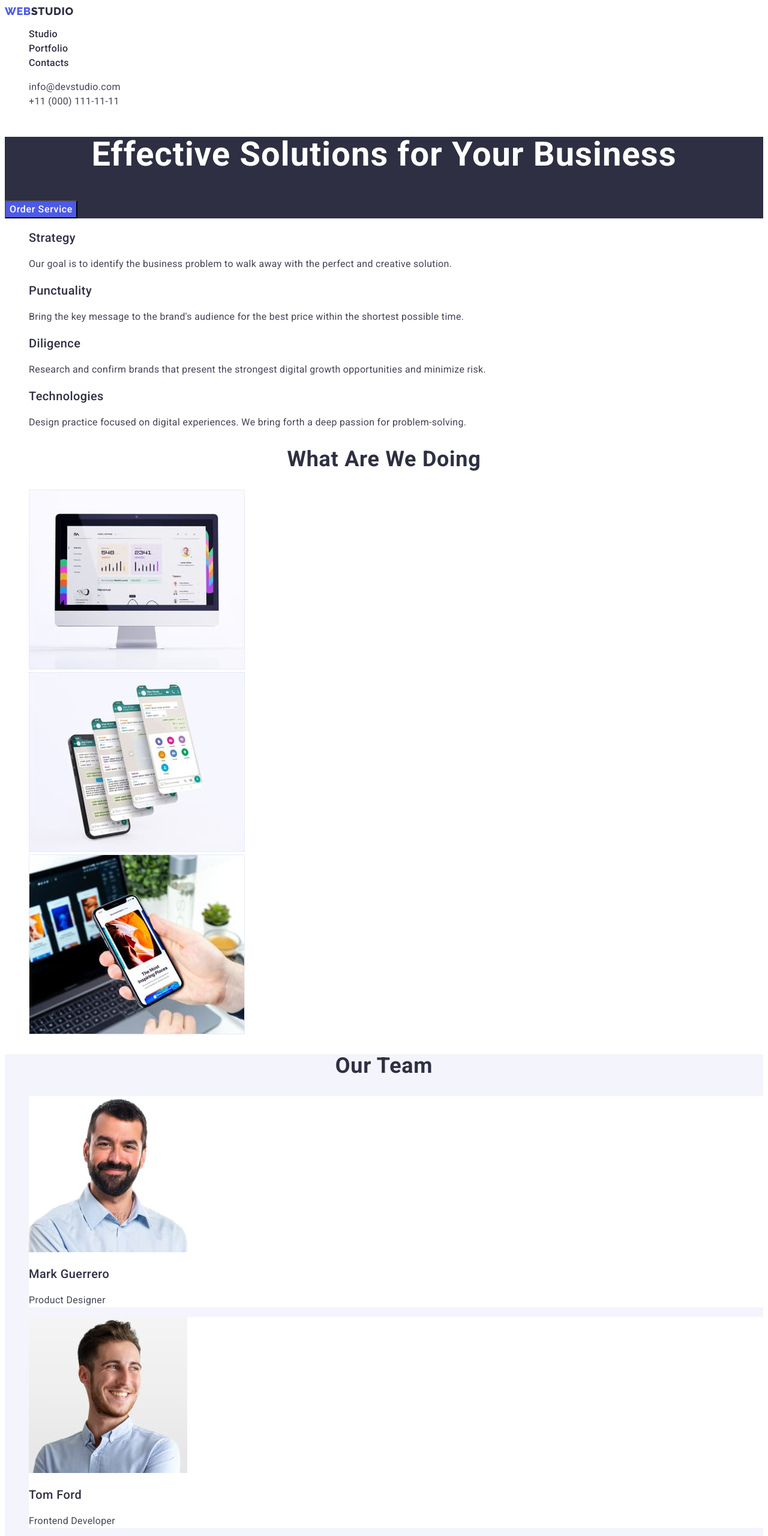
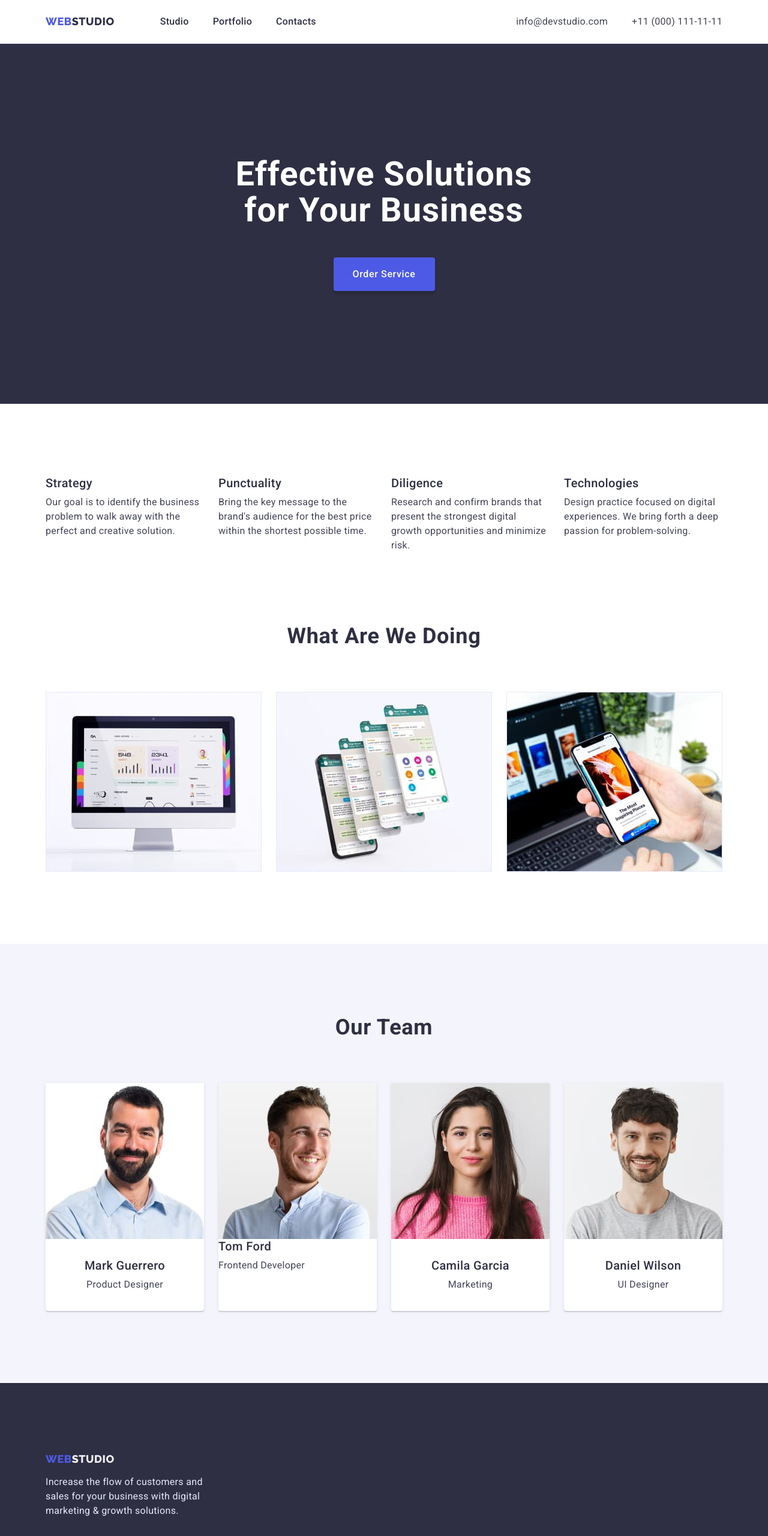
Before and after one commit to SvitlanaParyiska/SvitlanaParyiska-goit-markup-hw-03, a plain HTML site: page index.html in a window 1280 px wide. Shown: the top 2560 px of the page at 60% size. Drawn offline with nearby package versions, Linux system fonts and the light colour scheme.

Commit message:
flex-box

```diff
--- a/css/styles.css
+++ b/css/styles.css
@@ -1,16 +1,31 @@
 :root {
   --primary-text-color: #434455;
   --title-text-color: #2e2f42;
-  --accent-color: #4d5ae5;
+  --accent-text-color: #4d5ae5;
+  --secondary-text-color: #ffffff;
+  --hover-text-color: #404bbf;
+  --footer-text-color: #e7e9fc;
+  --logo-footer-text-color: #f4f4fd;
   --primary-bg-color: #ffffff;
   --secondary-bg-color: #2e2f42;
   --accent-bg-color: #f4f4fd;
+  --button-bg-hero-color: #4d5ae5;
+  --button-bg-hover-color: #404bbf;
 }
 
-body {
-  font-family: Roboto, sans-serif;
-  color: var(--primary-text-color);
-  background-color: var(--primary-bg-color);
+p,
+h1,
+h2,
+h3,
+h4,
+h5,
+h6 {
+  margin: 0;
+}
+
+ul {
+  margin: 0;
+  padding: 0;
 }
 
 .list {
@@ -21,23 +36,90 @@ body {
   text-decoration: none;
 }
 
+.button {
+  cursor: pointer;
+}
+
+.address-contact {
+  font-style: normal;
+}
+
+img {
+  display: block;
+  max-width: 100%;
+  height: auto;
+}
+
+body {
+  font-family: Roboto, sans-serif;
+  color: var(--primary-text-color);
+  background-color: var(--primary-bg-color);
+}
+
+.visually-hidden {
+  position: absolute;
+  width: 1px;
+  height: 1px;
+  margin: -1px;
+  border: 0;
+  padding: 0;
+  white-space: nowrap;
+  clip-path: inset(100%);
+  clip: rect(0 0 0 0);
+  overflow: hidden;
+}
+
 .link:hover,
 .link:focus,
 .button:hover,
 .button:focus {
-  color: #404bbf;
+  color: var(--hover-text-color);
 }
 
-button {
-  cursor: pointer;
+.container {
+  max-width: 1158px;
+  padding: 0 15px;
+  margin: 0 auto;
+}
+
+.section {
+  padding-top: 120px;
+  padding-bottom: 120px;
 }
 
 /* header */
 
+.header {
+  border-bottom: 1px solid #e7e9fc;
+}
+
 .address-link {
+  display: block;
+  padding-top: 24px;
+  padding-bottom: 24px;
+
   line-height: 1.5;
   letter-spacing: 0.02em;
-  color: #434455;
+  color: var(--primary-text-color);
+}
+
+.address-list {
+  display: flex;
+  gap: 40px;
+}
+
+.navigation-list {
+  display: flex;
+  gap: 40px;
+}
+
+.header .container {
+  display: flex;
+  align-items: center;
+}
+
+.header-navigation {
+  display: flex;
 }
 
 .logo {
@@ -45,18 +127,26 @@ button {
 }
 
 .logo-link {
+  display: flex;
+  align-items: center;
+  margin-right: 76px;
+  padding-top: 24px;
+  padding-bottom: 24px;
+
   font-family: 'Raleway', sans-serif;
   font-weight: 800;
   font-size: 18px;
   line-height: 1.17;
-  display: flex;
-  align-items: center;
   letter-spacing: 0.03em;
   text-transform: uppercase;
-  color: var(--accent-color);
+  color: var(--accent-text-color);
 }
 
 .nav-link {
+  display: block;
+  padding-top: 24px;
+  padding-bottom: 24px;
+
   font-weight: 500;
   font-size: 16px;
   line-height: 1.5;
@@ -66,37 +156,73 @@ button {
 
 .address-contact {
   font-style: normal;
+  margin-left: auto;
 }
 
 /* section hero */
+
 .hero {
   background-color: var(--secondary-bg-color);
+  padding-top: 188px;
+  padding-bottom: 188px;
+  text-align: center;
 }
+
 .hero-title {
+  margin-bottom: 48px;
+  margin-left: auto;
+  margin-right: auto;
+  max-width: 496px;
+
   font-size: 56px;
   line-height: 1.07;
-  text-align: center;
   letter-spacing: 0.02em;
-  color: #ffffff;
+  color: var(--secondary-text-color);
 }
 
 .hero-button {
-  font-family: 'Roboto', sans-serif;
-  color: #ffffff;
-  background-color: #4d5ae5;
+  display: block;
+  padding-top: 16px;
+  padding-bottom: 16px;
+  margin-left: auto;
+  margin-right: auto;
+  min-width: 169px;
+
+  font-family: inherit;
+  color: var(--secondary-text-color);
+  background-color: var(--button-bg-hero-color);
   font-weight: 500;
   font-size: 16px;
   line-height: 1.5;
   letter-spacing: 0.04em;
+  box-shadow: 0px 4px 4px rgba(0, 0, 0, 0.15);
+  border-radius: 4px;
+  border: none;
 }
 
 /* section advantages */
+
+.advantages {
+  padding-top: 120px;
+}
+
+.advantages-list {
+  display: flex;
+  gap: 24px;
+}
+
 .advantages-title {
+  margin-bottom: 8px;
+
   font-weight: 500;
   font-size: 20px;
   line-height: 1.2;
   letter-spacing: 0.02em;
   color: var(--title-text-color);
+}
+
+.advantages-item {
+  width: calc((100% - 3 * 24px) / 4);
 }
 
 .advantages-text {
@@ -106,7 +232,14 @@ button {
 
 /* section examples */
 
+.examples-list {
+  display: flex;
+  gap: 24px;
+}
+
 .examples-title {
+  margin-bottom: 72px;
+
   font-size: 36px;
   line-height: 1.11;
   text-align: center;
@@ -123,9 +256,14 @@ button {
 
 .team-item {
   background-color: var(--primary-bg-color);
+  box-shadow: 0px 1px 6px rgba(46, 47, 66, 0.08),
+    0px 1px 1px rgba(46, 47, 66, 0.16), 0px 2px 1px rgba(46, 47, 66, 0.08);
+  border-radius: 0px 0px 4px 4px;
 }
 
 .team-title {
+  margin-bottom: 72px;
+
   font-size: 36px;
   line-height: 1.11;
   text-align: center;
@@ -134,12 +272,24 @@ button {
   color: var(--title-text-color);
 }
 
+.team-box {
+  padding: 32px 16px;
+  text-align: center;
+}
+
 .employee-title {
+  margin-bottom: 8px;
+
   font-weight: 500;
   font-size: 20px;
   line-height: 1.2;
   letter-spacing: 0.02em;
   color: var(--title-text-color);
+}
+
+.team-list {
+  display: flex;
+  gap: 24px;
 }
 
 .team-text {
@@ -150,27 +300,60 @@ button {
 
 /* section samples */
 
+.radiobutton-list {
+  margin-bottom: 72px;
+  display: flex;
+  justify-content: center;
+  gap: 24px;
+}
+.samples {
+  padding-top: 96px;
+  padding-bottom: 120px;
+}
+
+.samples-list {
+  display: flex;
+  flex-wrap: wrap;
+  gap: 48px 24px;
+}
+
+.samples-item {
+  width: calc((100% - 2 * 24px) / 3);
+}
+
+.samples-box {
+  padding-top: 32px;
+  padding-bottom: 32px;
+  padding-left: 16px;
+
+  border: 1px solid #e7e9fc;
+  border-top: none;
+}
+
 .samples-button {
-  font-family: 'Roboto', sans-serif;
+  padding: 12px 24px;
+
+  font-family: inherit;
   font-weight: 500;
   font-size: 16px;
   line-height: 1.5;
-  display: flex;
   align-items: center;
   text-align: center;
   letter-spacing: 0.04em;
-  color: var(--accent-color);
-  background: #f4f4fd;
+  color: var(--accent-text-color);
+  background: var(--accent-bg-color);
   border: 1px solid #e7e9fc;
   border-radius: 4px;
 }
 
 .samples-button:hover,
 .samples-button:focus {
-  color: #ffffff;
-  background-color: #404bbf;
+  color: var(--secondary-text-color);
+  background-color: var(--button-bg-hover-color);
 }
 .samples-title {
+  margin-bottom: 8px;
+
   font-weight: 500;
   font-size: 20px;
   line-height: 1.2;
@@ -181,33 +364,41 @@ button {
 .samples-text {
   line-height: 1.5;
   letter-spacing: 0.02em;
-  color: #434455;
+  color: var(--primary-text-color);
 }
 
 /* footer */
 
 .footer {
+  padding-top: 100px;
+  padding-bottom: 100px;
+
   background-color: var(--secondary-bg-color);
 }
 
 .footer-text {
+  max-width: 264px;
+
   line-height: 1.5;
   letter-spacing: 0.02em;
-  color: #e7e9fc;
+  color: var(--footer-text-color);
 }
 
 .footer-logo {
+  padding-top: 16px;
+  padding-bottom: 16px;
+
   font-family: 'Raleway', sans-serif;
   font-weight: 800;
   font-size: 18px;
   line-height: 1.17;
-  display: flex;
+  display: inline-block;
   align-items: center;
   letter-spacing: 0.03em;
   text-transform: uppercase;
-  color: var(--accent-color);
+  color: var(--accent-text-color);
 }
 
 .logo-studio {
-  color: #f4f4fd;
+  color: var(--logo-footer-text-color);
 }
--- a/index.html
+++ b/index.html
@@ -11,10 +11,18 @@
       href="https://fonts.googleapis.com/css2?family=Montserrat:ital,wght@1,600;1,700&family=Raleway:wght@800&family=Roboto:wght@400;500;700&display=swap"
       rel="stylesheet"
     />
+    <link
+      rel="stylesheet"
+      href="https://cdnjs.cloudflare.com/ajax/libs/modern-normalize/1.1.0/modern-normalize.min.css"
+      integrity="sha512-wpPYUAdjBVSE4KJnH1VR1HeZfpl1ub8YT/NKx4PuQ5NmX2tKuGu6U/JRp5y+Y8XG2tV+wKQpNHVUX03MfMFn9Q=="
+      crossorigin="anonymous"
+      referrerpolicy="no-referrer"
+    />
     <link rel="stylesheet" href="./css/styles.css" />
   </head>
   <body>
     <header class="header">
+      <div class="container">
         <nav class="header-navigation">
           <a href="./index.html" class="logo-link link"
             >Web<span class="logo">Studio</span></a
@@ -41,37 +49,43 @@
             </li>
           </ul>
         </address>
+      </div>
     </header>
     <main>
       <section class="hero">
+        <div class="container">
           <h1 class="hero-title">Effective Solutions for Your Business</h1>
-        <button type="button" class="hero-button button">Order Service</button>
+          <button type="button" class="hero-button button">
+            Order Service
+          </button>
+        </div>
       </section>
       <section class="advantages">
-        <h2 hidden class="our-advantages">Our advantages</h2>
+        <div class="container">
+          <h2 class="our-advantages visually-hidden">Our advantages</h2>
           <ul class="advantages-list list">
-          <li>
+            <li class="advantages-item">
               <h3 class="advantages-title">Strategy</h3>
               <p class="advantages-text">
-              Our goal is to identify the business problem to walk away with the
-              perfect and creative solution.
+                Our goal is to identify the business problem to walk away with
+                the perfect and creative solution.
               </p>
             </li>
-          <li>
+            <li class="advantages-item">
               <h3 class="advantages-title">Punctuality</h3>
               <p class="advantages-text">
                 Bring the key message to the brand's audience for the best price
                 within the shortest possible time.
               </p>
             </li>
-          <li>
+            <li class="advantages-item">
               <h3 class="advantages-title">Diligence</h3>
               <p class="advantages-text">
                 Research and confirm brands that present the strongest digital
                 growth opportunities and minimize risk.
               </p>
             </li>
-          <li>
+            <li class="advantages-item">
               <h3 class="advantages-title">Technologies</h3>
               <p class="advantages-text">
                 Design practice focused on digital experiences. We bring forth a
@@ -79,8 +93,10 @@
               </p>
             </li>
           </ul>
+        </div>
       </section>
-      <section class="examples">
+      <section class="examples section">
+        <div class="container">
           <h2 class="examples-title">What are we doing</h2>
           <ul class="examples-list list">
             <li>
@@ -93,8 +109,10 @@
               <img src="./images/phone.jpg" alt="phone" width="360" />
             </li>
           </ul>
+        </div>
       </section>
-      <section class="team">
+      <section class="team section">
+        <div class="container">
           <h2 class="team-title">Our Team</h2>
           <ul class="team-list list">
             <li class="team-item">
@@ -103,8 +121,10 @@
                 alt="employee 1"
                 width="264"
               />
+              <div class="team-box">
                 <h3 class="employee-title">Mark Guerrero</h3>
                 <p class="team-text">Product Designer</p>
+              </div>
             </li>
             <li class="team-item">
               <img
@@ -112,30 +132,43 @@
                 alt="employee 2"
                 width="264"
               />
+              <div class="teambox">
                 <h3 class="employee-title">Tom Ford</h3>
                 <p class="team-text">Frontend Developer</p>
+              </div>
             </li>
             <li class="team-item">
               <img src="./images/marketing.jpg" alt="employee 3" width="264" />
+              <div class="team-box">
                 <h3 class="employee-title">Camila Garcia</h3>
                 <p class="team-text">Marketing</p>
+              </div>
             </li>
             <li class="team-item">
-            <img src="./images/ui-designer.jpg" alt="employee 4" width="264" />
+              <img
+                src="./images/ui-designer.jpg"
+                alt="employee 4"
+                width="264"
+              />
+              <div class="team-box">
                 <h3 class="employee-title">Daniel Wilson</h3>
                 <p class="team-text">UI Designer</p>
+              </div>
             </li>
           </ul>
+        </div>
       </section>
     </main>
     <footer class="footer">
+      <div class="container">
         <a href="./index.html" class="footer-logo link"
           >Web<span class="logo-studio">Studio</span></a
         >
         <p class="footer-text">
-        Increase the flow of customers and sales for your business with digital
-        marketing & growth solutions.
+          Increase the flow of customers and sales for your business with
+          digital marketing & growth solutions.
         </p>
+      </div>
     </footer>
   </body>
 </html>
```
Also changed, not shown: portfolio.html (+64 -31 lines), 1 other file. Lines whose indentation alone changed are shown as unchanged.
